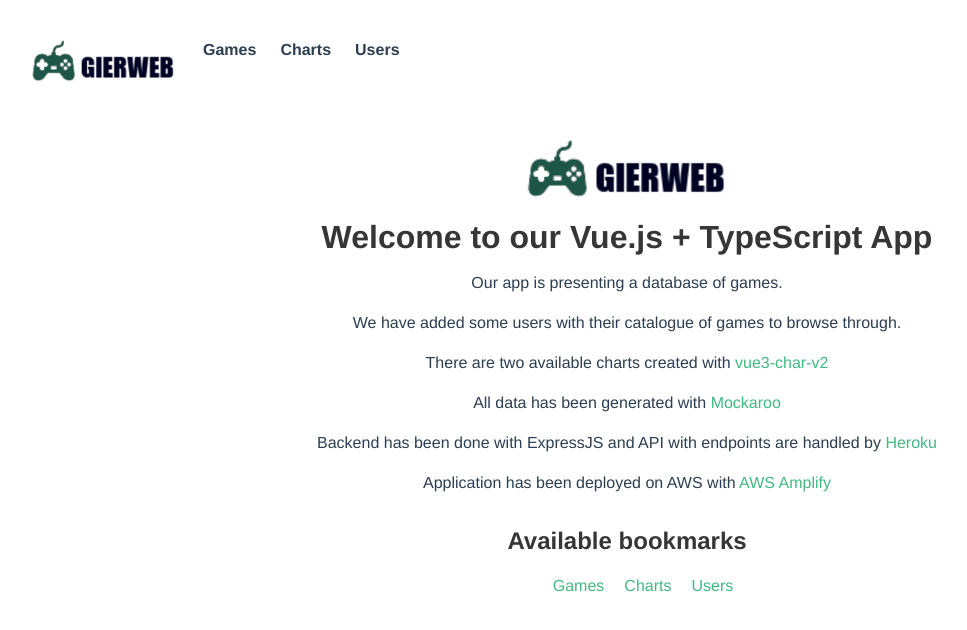
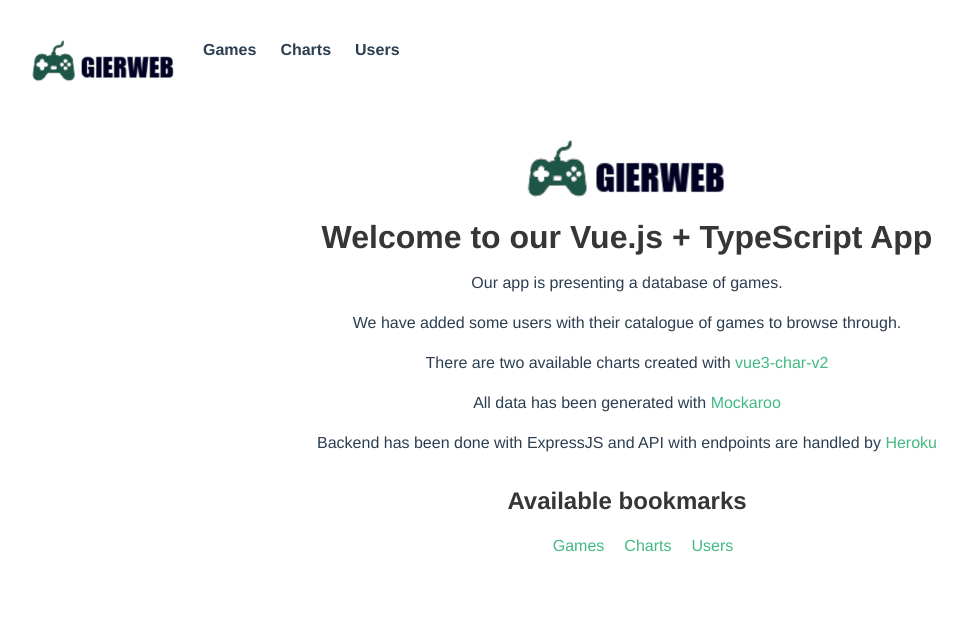
Before and after one commit to MatiiQ/Gierweb, a Vue app: page /Games in a window 1280 px wide. Shown: the top 630 px of the page, without its empty margins (13-980 px from the left). Built offline with nearby package versions, Linux system fonts and the light colour scheme.

Commit message:
Update HelloWorld.vue

```diff
--- a/src/components/HelloWorld.vue
+++ b/src/components/HelloWorld.vue
@@ -11,9 +11,6 @@
     </p>
     <p>Backend has been done with ExpressJS and API with endpoints are handled by
       <a href="https://www.heroku.com" target="_blank" rel="noopener">Heroku</a>
-    </p>
-    <p>Application has been deployed on AWS with
-      <a href="https://aws.amazon.com/amplify/hosting" target="_blank" rel="noopener">AWS Amplify</a>
     </p>
     <h3>Available bookmarks</h3>
     <ul>
```
